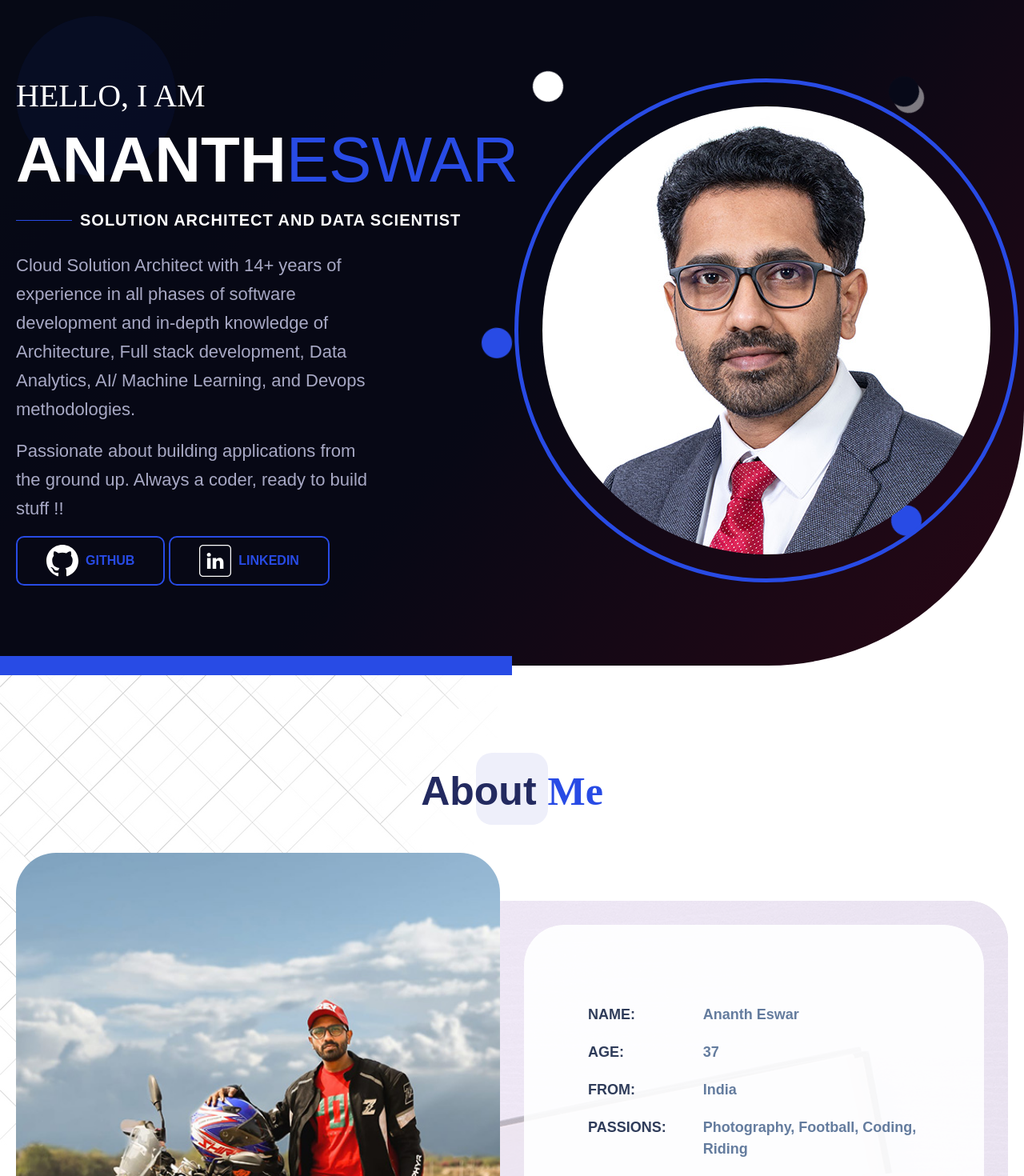
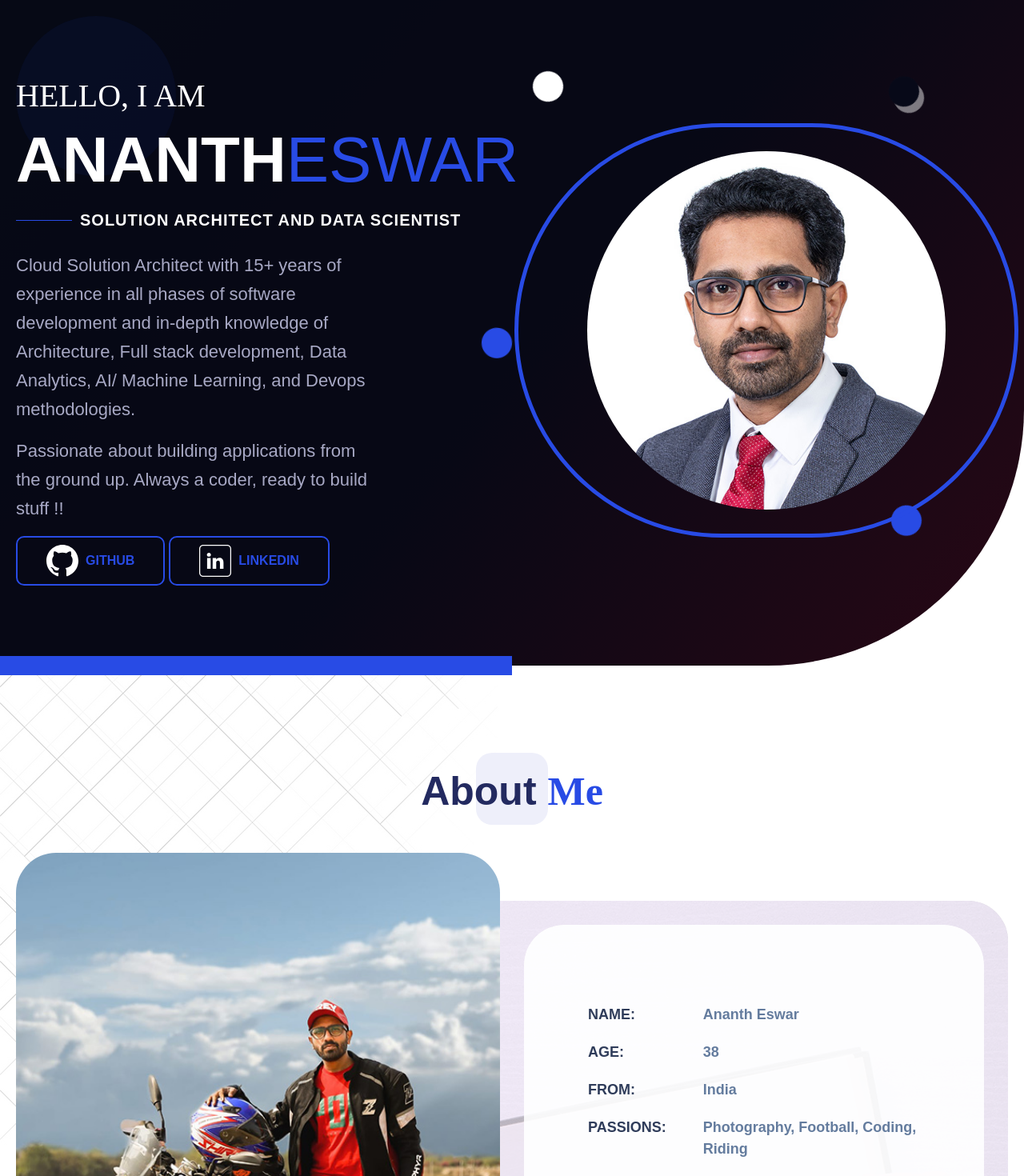
Before and after one commit to anantheswar310/MyWebsite, a React (Create React App) app: page / in a window 1280 px wide. Shown: the top 1470 px of the page at 80% size. Built offline with nearby package versions, Linux system fonts and the light colour scheme.

Commit message:
modified the image size and age

```diff
--- a/src/components/AboutUs/AboutUs.jsx
+++ b/src/components/AboutUs/AboutUs.jsx
@@ -66,7 +66,7 @@ const AboutUs = (props) => {
                         Age:
                       </strong>
                       <span className="text-desc2 font-semibold font-NunitoSans col-span-2">
-                        37
+                        38
                       </span>
                     </li>
                     <li className="grid grid-cols-3 gap-4 text-[1rem] md:text-[1.125rem]">
--- a/src/components/FeaturedArea/FeaturedArea.jsx
+++ b/src/components/FeaturedArea/FeaturedArea.jsx
@@ -28,9 +28,9 @@ const FeaturedArea = () => {
                 <div className="featuredImgInner relative inline-block w-4/5 sm:w-full md:w-full lg:w-[26rem] xl:w-[35rem]">
                   {/* <span className="h-[8rem] w-[8rem] sm:h-[14rem] sm:w-[14rem] md:h-[10rem] md:w-[10rem] lg:h-[14rem] lg:w-[14rem] xl:h-[18.75rem] xl:w-[18.75rem] absolute bg-white rounded-full right-[-2.5rem] top-[-2.5rem] md:right-[-3.5rem] md:top-[-3.5rem] lg:right-[-4rem] lg:top-[-4rem] xl:right-[-6.25rem] xl:top-[-6.25rem] z-[1]"></span> */}
                   {/* <span className="h-[8rem] w-[8rem] sm:h-[14rem] sm:w-[14rem] md:h-[10rem] md:w-[10rem] lg:h-[14rem] lg:w-[14rem] xl:h-[18.75rem] xl:w-[18.75rem] absolute bg-dark2 rounded-full left-[-2.5rem] bottom-[-2.5rem] md:right-[-3.5rem] md:bottom-[-3.5rem] lg:left-[-4rem] lg:bottom-[-4rem] xl:left-[-6.25rem] xl:bottom-[-6.25rem] z-[1]"></span> */}
-                  <div className="featuredImg relative rounded-full">
+                  <div className="featuredImg relative rounded-full items-center justify-center flex mx-auto w-full">
                     <img
-                      className="rounded-full relative z-[1] max-w-full"
+                      className="rounded-full relative z-[1] w-4/5 "
                       src={FeatImg}
                       alt=""
                     ></img>
@@ -58,7 +58,7 @@ const FeaturedArea = () => {
                   Solution Architect and Data Scientist
                 </h5>
                 <p className="text-[1rem] sm:text-[1.125rem] md:text-[1.25rem] lg:text-[1.25rem] xl:text-[1.375rem] text-desc md:leading-9 sm:leading-7 leading-6 w-full md:w-full lg:w-full xl:w-3/4 mt-6">
-                Cloud Solution Architect with 14+ years of experience in all phases of software development and in-depth knowledge of Architecture, Full stack development, Data Analytics, AI/ Machine Learning, and Devops methodologies.
+                Cloud Solution Architect with 15+ years of experience in all phases of software development and in-depth knowledge of Architecture, Full stack development, Data Analytics, AI/ Machine Learning, and Devops methodologies.
 
                 </p>
                 <p className="text-[1rem] sm:text-[1.125rem] md:text-[1.25rem] lg:text-[1.25rem] xl:text-[1.375rem] text-desc md:leading-9 sm:leading-7 leading-6 w-full md:w-full lg:w-full xl:w-3/4 mt-4">
```
